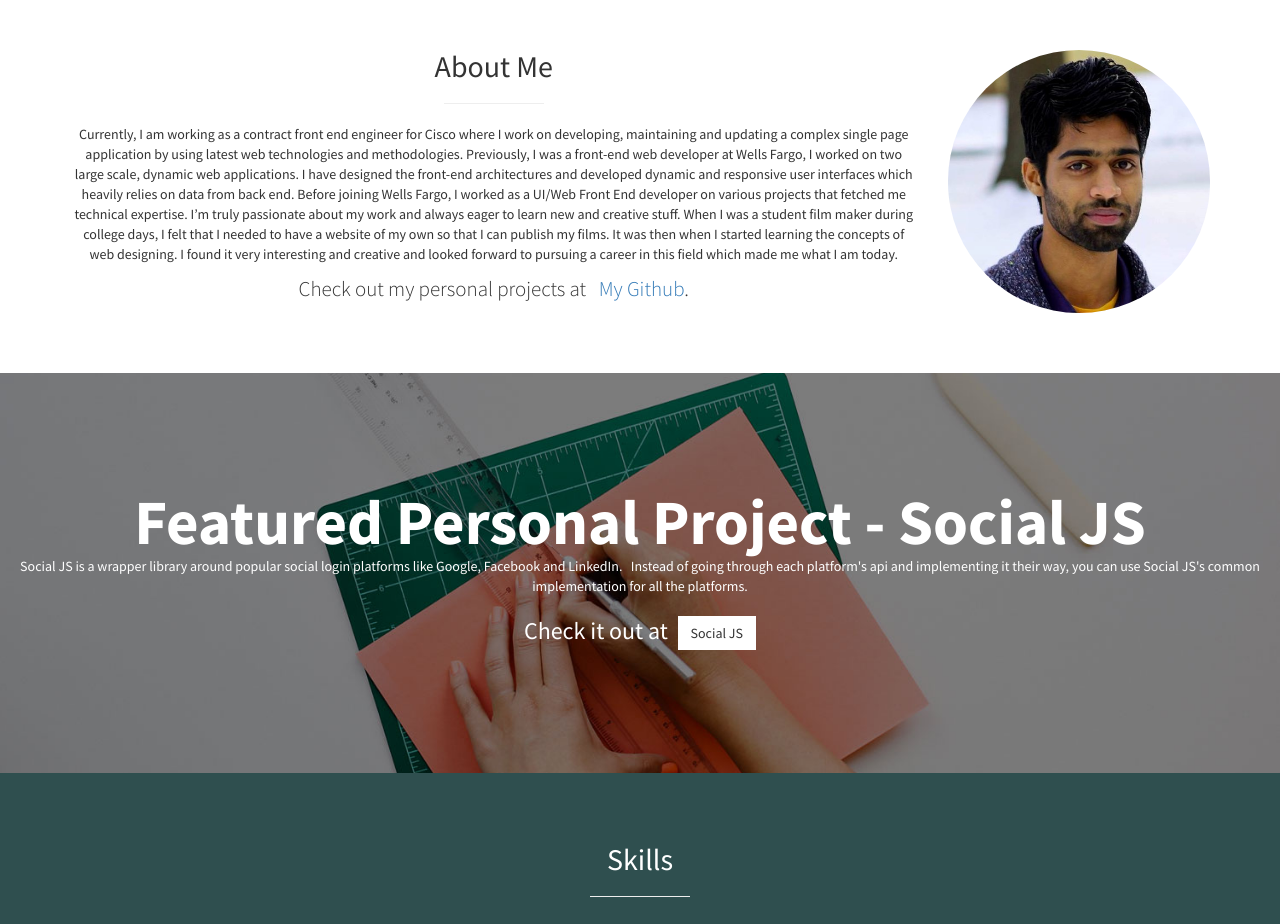
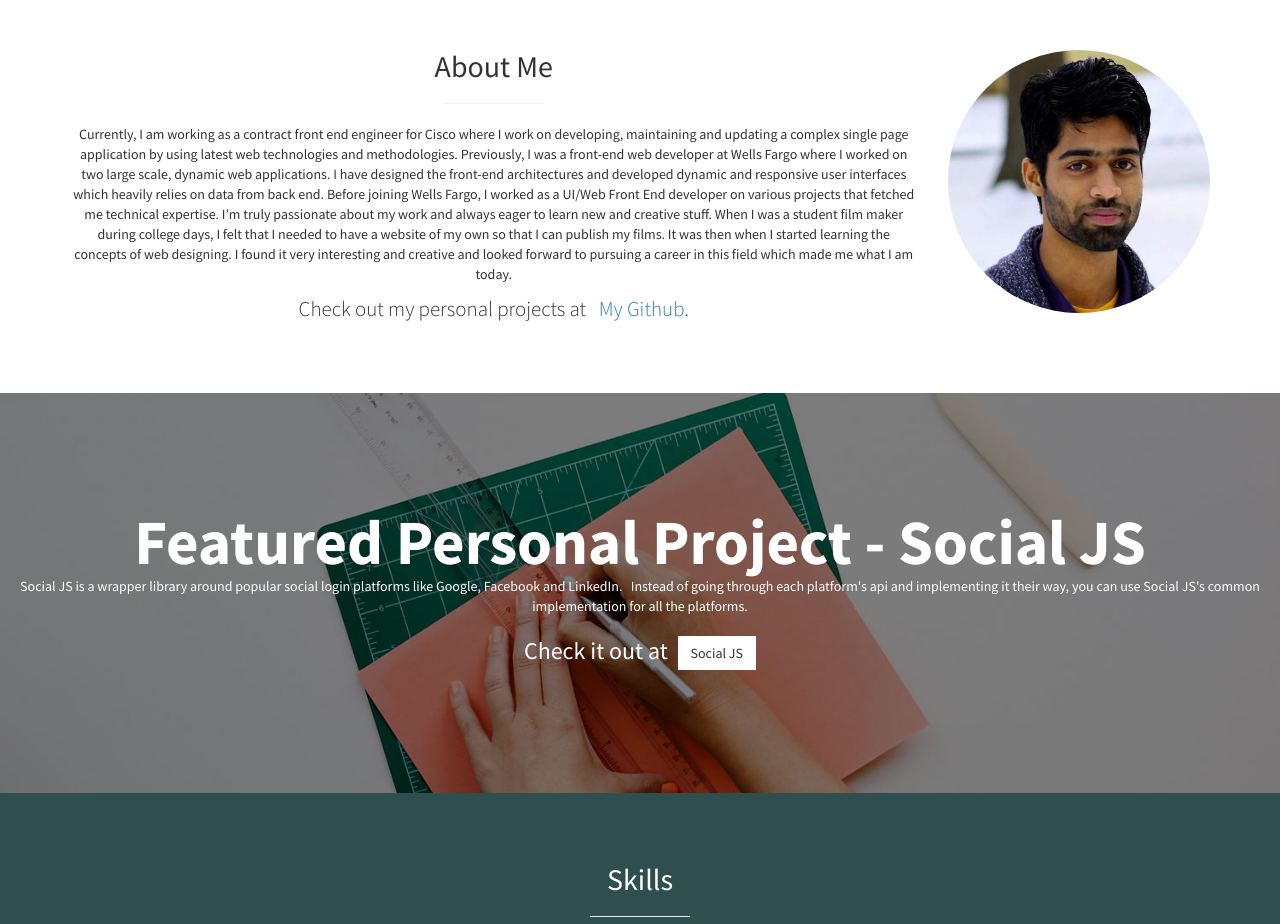
Before and after one commit to rajiv4591/Rajiv-Profile, a website: page public/index.html in a window 1280 px wide. Shown: the part 820-1744 px from the top of the page. Drawn offline with Linux system fonts and the light colour scheme; some packages are replaced by stand-ins of ours.

Commit message:
changed about me

```diff
--- a/public/index.html
+++ b/public/index.html
@@ -82,7 +82,7 @@
                             <hr class="small">
                             <p>Currently, I am working as a contract front end engineer for Cisco where I work on developing, maintaining and updating a complex single page application by using latest web technologies and methodologies.
 
-Previously, I was a front-end web developer at Wells Fargo, I worked on two large scale, dynamic web applications. I have designed the front-end architectures and developed dynamic and responsive user interfaces which heavily relies on data from back end.
+Previously, I was a front-end web developer at Wells Fargo where I worked on two large scale, dynamic web applications. I have designed the front-end architectures and developed dynamic and responsive user interfaces which heavily relies on data from back end.
 
 Before joining Wells Fargo, I worked as a UI/Web Front End developer on various projects that fetched me technical expertise. I’m truly passionate about my work and always eager to learn new and creative stuff. When I was a student film maker during college days, I felt that I needed to have a website of my own so that I can publish my films. It was then when I started learning the concepts of web designing. I found it very interesting and creative and looked forward to pursuing a career in this field which made me what I am today.</p>
                             <p class="lead">Check out my personal projects at &nbsp; <a target="_blank" href="https://github.com/rajiv4591?tab=repositories">My Github</a>.</p>
```
